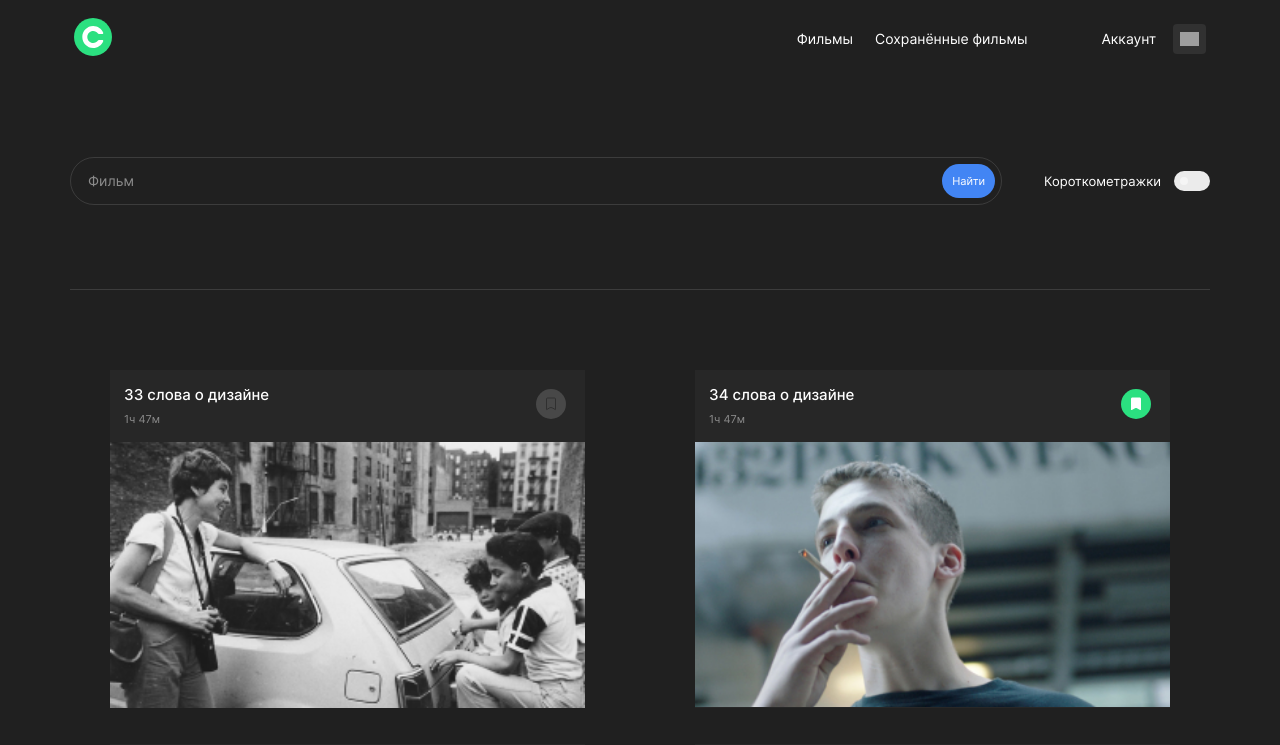
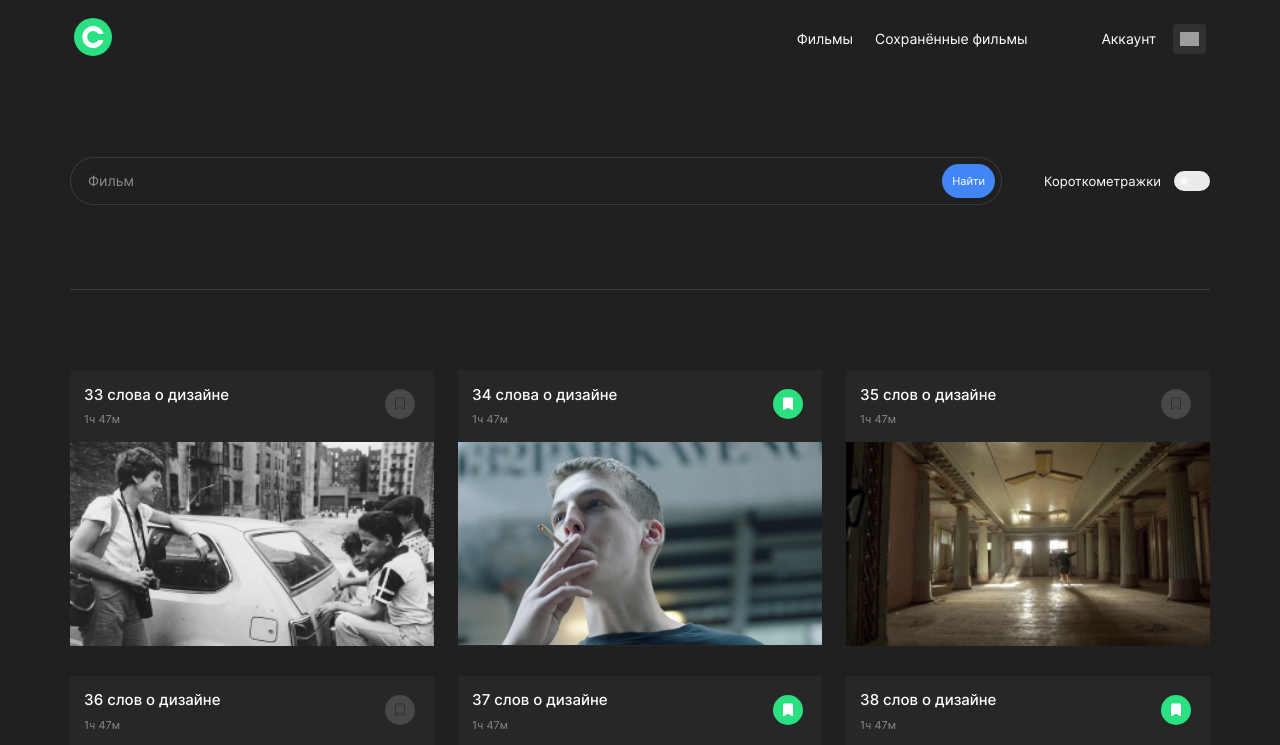
Before and after one commit to annagroshkova/movies-explorer-frontend, a React (Create React App) app: page /home in a window 1280 px wide. Shown: the top 745 px of the page. Built offline with nearby package versions, Linux system fonts and the light colour scheme; grey boxes are pictures that could not be loaded.

Commit message:
small fix

```diff
--- a/src/components/Movies/Movies.css
+++ b/src/components/Movies/Movies.css
@@ -38,7 +38,7 @@
 }
 
 @media screen and (min-width: 1024px) {
-  .movies {
+  .movies__cards {
     grid-template-columns: repeat(3, 1fr);
     grid-gap: 30px 24px;
   }
```
